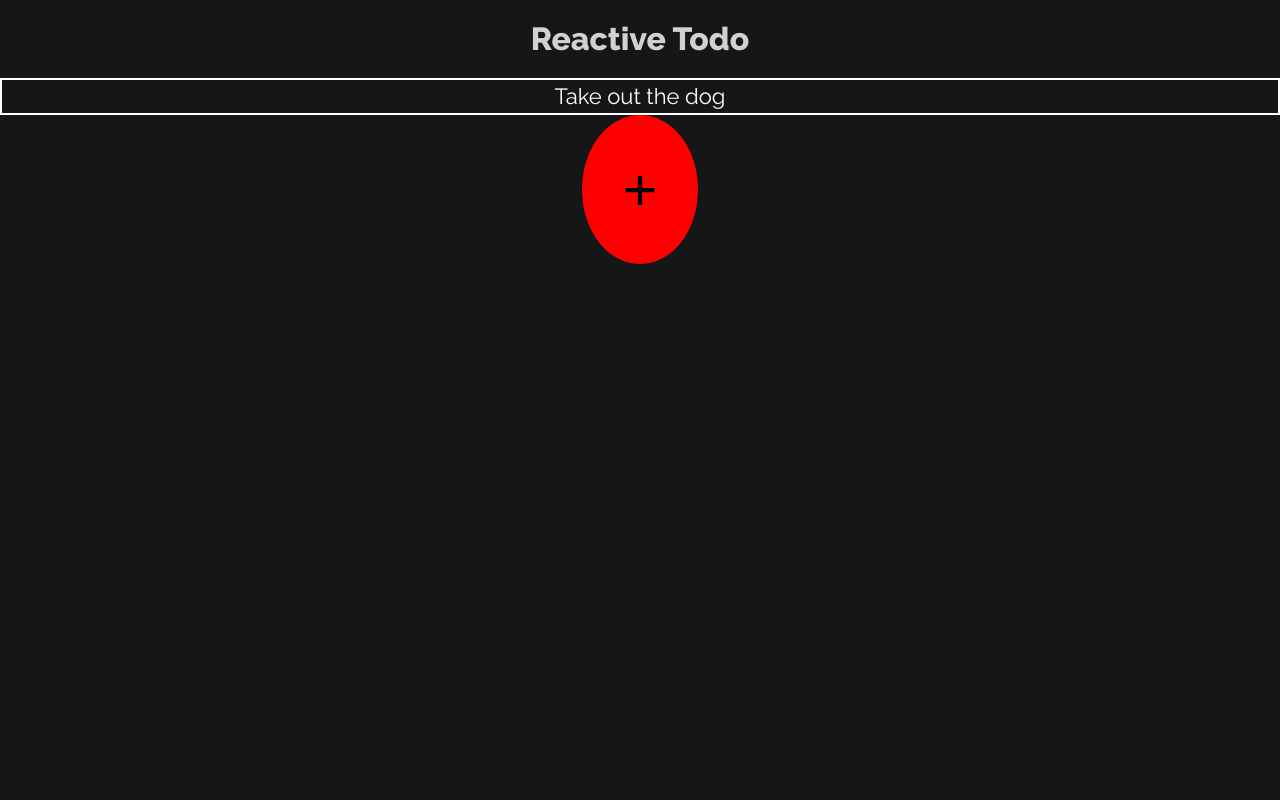
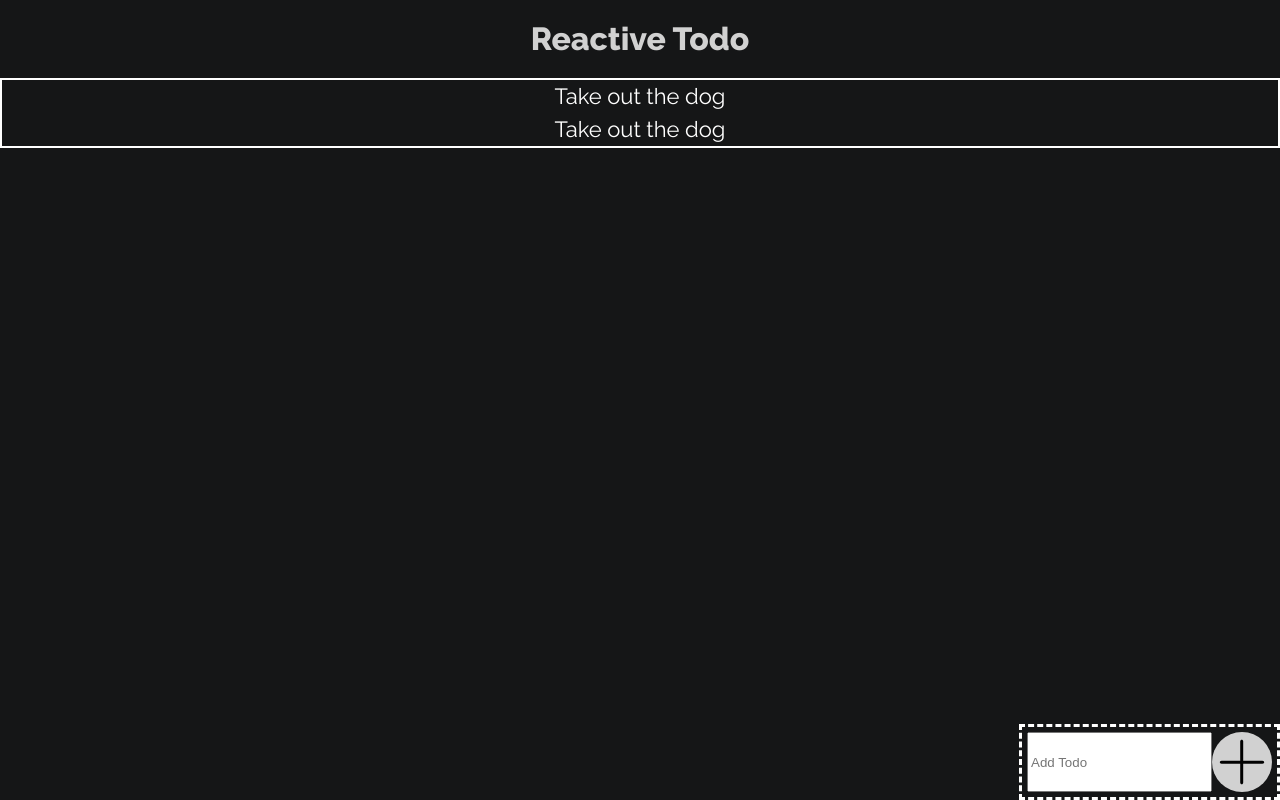
Before and after one commit to ch4nc3l0/todo-react, a React (Create React App) app in the folder todo-react/: page / in a window 1280 px wide. Built offline with nearby package versions, Linux system fonts and the light colour scheme.

Commit message:
Feat: Add addtodo button

```diff
--- a/todo-react/src/AddTodo.js
+++ b/todo-react/src/AddTodo.js
@@ -5,7 +5,12 @@ export default class AddTodo extends Component{
     render(){
         return(
             <div className='addtodo'>
-            <button className='addtodo--button'>+</button>
+                <form className='addtodo--form'>
+                    <div className='addtodo--wrapper'>
+                    <input className='addtodo--input' type='text' placeholder='Add Todo' hidden={false}></input>
+                    <input className='addtodo--button' type='submit' value=''></input>
+                    </div>
+                </form>
             </div>
         );
     };
--- a/todo-react/src/AddTodo.scss
+++ b/todo-react/src/AddTodo.scss
@@ -1,14 +1,31 @@
 .addtodo{
-display: flex;
-justify-content: center;
+    bottom: 0;
+    right:0;
+    position: fixed;
+
+
 }
 
 .addtodo--button{
-    background-color: red;
-    border:none;
-    border-radius: 50%;
+    background: none;
+    border: none;
+    background-image: url('./SvgPlus.svg');
+    background-size: contain;
     cursor: pointer;
-    font-size: 6rem;
-    padding: 4rem;
-    text-align: center;
+    width: 6rem;
+    height: 6rem;
 }
+
+
+
+.addtodo--input{
+    flex: 1;
+}
+
+.addtodo--wrapper{
+
+    border: 3px dashed white;
+    display: flex;
+    padding: .5rem;
+
+}
--- a/todo-react/src/App.scss
+++ b/todo-react/src/App.scss
@@ -15,5 +15,4 @@ body{
 @import url('https://fonts.googleapis.com/css?family=Raleway:400,800');
 @import './Titlebar.scss';
 @import './Todolist.scss';
-@import './TodoItem.scss';
 @import './AddTodo.scss';
--- a/todo-react/src/TodoItem.js
+++ b/todo-react/src/TodoItem.js
@@ -4,7 +4,11 @@ export default class TodoItem extends Component{
 
     render(){
         return(
-            <p className='todoitem'>Take out the dog</p>
+            <div className='todoitem--wrapper'>
+                <p className='todoitem'>Take out the dog</p>
+                <p className='todoitem'>Take out the dog</p>
+
+            </div>
         );
     };
 };
--- a/todo-react/src/todolist.scss
+++ b/todo-react/src/todolist.scss
@@ -1,5 +1,9 @@
 .todolist{
     align-content: center;
     border: 2px solid white;
+    display: flex;
+    flex-direction: column;
     text-align: center;
 }
+
+@import './TodoItem.scss';
```
Also changed, not shown: todo-react/src/SvgPlus.svg (added).
